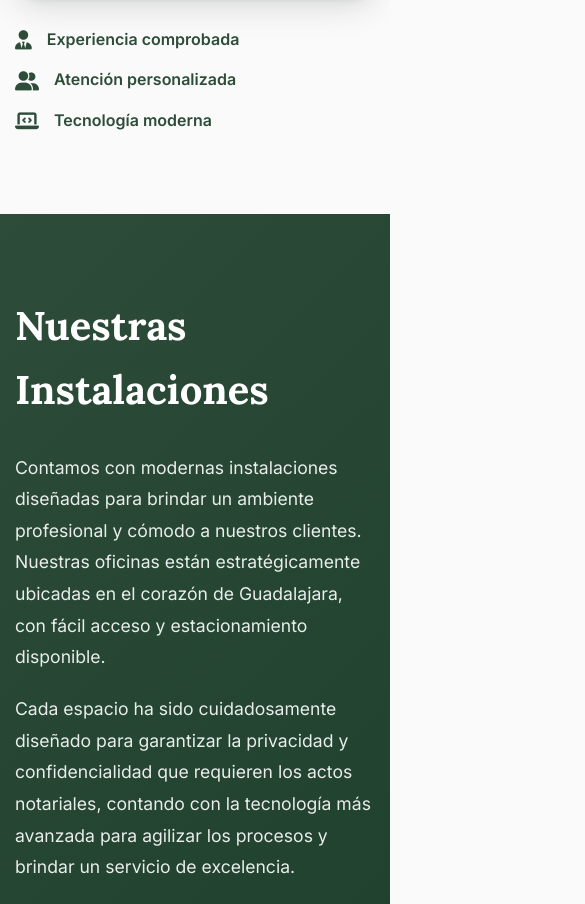
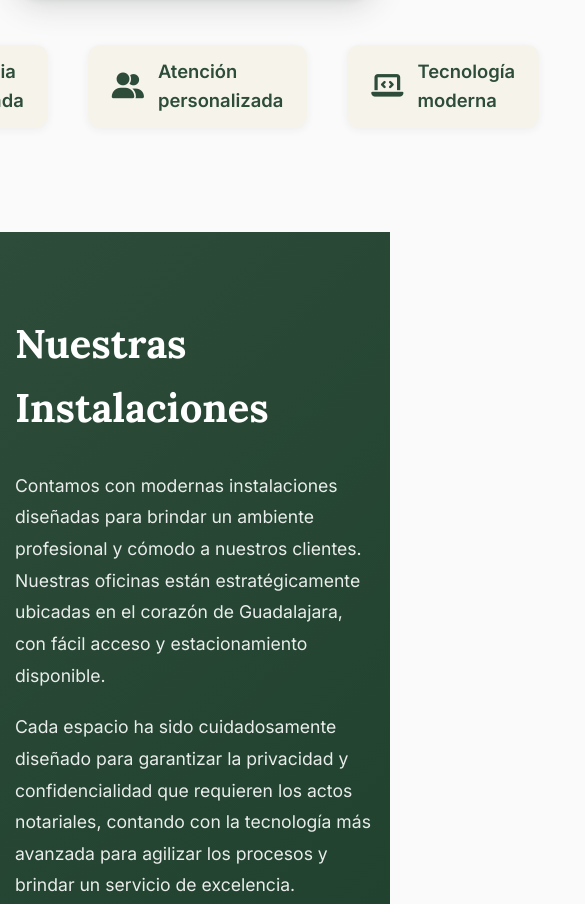
Before and after one commit to mvgn91/NOTARIA, a website built with Vite: page nosotros.html in a window 390 px wide. Shown: the part 1113-2017 px from the top of the page, 585 px wide, since content can reach past the window. Built offline with nearby package versions, Linux system fonts and the light colour scheme.

Commit message:
Agrega nuevos estilos para las secciones "Amenidades" y "Características" en la página, mejorando la presentación visual y la alineación de los elementos. Se implementa un diseño flexible con márgenes y espaciado optimizados para una mejor responsividad.

```diff
--- a/src/styles/main.css
+++ b/src/styles/main.css
@@ -2083,3 +2083,29 @@ body:has([href="ubicacion.html"].active) .page-header,
   font-size: 2.2rem !important;
   margin-bottom: 0 !important;
 }
+.about__amenities, .installations__amenities {
+  display: flex !important;
+  flex-direction: row !important;
+  justify-content: center !important;
+  align-items: center !important;
+  gap: 40px !important;
+  margin-top: 48px !important;
+  margin-bottom: 24px !important;
+  width: 100%;
+}
+.about__feature, .installations__feature {
+  display: flex !important;
+  align-items: center !important;
+  gap: 14px !important;
+  font-size: 1.15rem !important;
+  color: var(--primary-color) !important;
+  background: #f6f3eb;
+  border-radius: 12px;
+  padding: 12px 24px;
+  box-shadow: 0 2px 8px rgba(34,51,40,0.06);
+  font-weight: 600;
+}
+.about__feature i, .installations__feature i {
+  font-size: 1.4em !important;
+  color: var(--primary-color) !important;
+}
```
